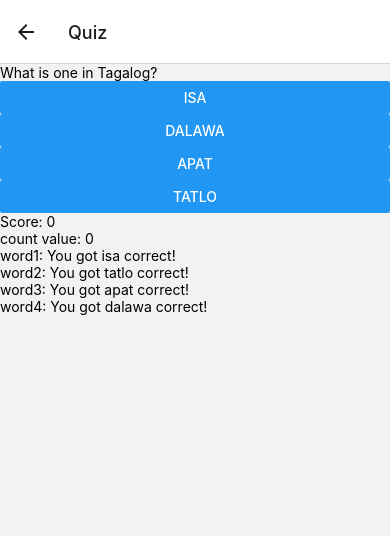
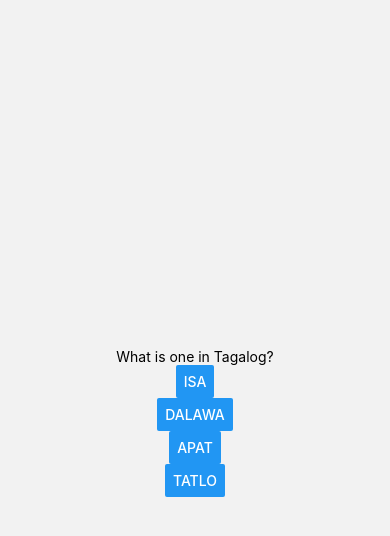
Before and after one commit to justingp45/MadaliStudy, a React Native app: screen /Quiz in a window 390 px wide. Shown: the top 536 px of the page. Built offline with nearby package versions, Linux system fonts and the light colour scheme.

Commit message:
made fix to Results Screen

```diff
--- a/src/navigation/Navigator.js
+++ b/src/navigation/Navigator.js
@@ -13,11 +13,11 @@ const Stack = createNativeStackNavigator();
 const AppNavigator = () => {
   return (
     <Stack.Navigator initialRouteName="Home">
-      <Stack.Screen name="Home" component={HomeScreen} />
-      <Stack.Screen name="Options" component={OptionsScreen} />
-      <Stack.Screen name="Topics" component={TopicScreen} />
-      <Stack.Screen name="Numbers1_4" component={NumbersWordsScreen} />
-      <Stack.Screen name="Quiz" component={QuizScreen} />
+      <Stack.Screen name="Home" component={HomeScreen} options={{ headerShown: false }} />
+      <Stack.Screen name="Options" component={OptionsScreen} options={{ headerShown: false }} />
+      <Stack.Screen name="Topics" component={TopicScreen} options={{ headerShown: false }} />
+      <Stack.Screen name="Numbers1_4" component={NumbersWordsScreen} options={{ headerShown: false }} />
+      <Stack.Screen name="Quiz" component={QuizScreen} options={{ headerShown: false }} />
       <Stack.Screen
         name="Results"
         component={ResultsScreen}
--- a/src/screens/QuizScreen.js
+++ b/src/screens/QuizScreen.js
@@ -61,23 +61,18 @@ function QuizScreen ({ navigation }) {
     nextQuestion = currentQuestion + 1;
     if (nextQuestion < questions.length) {
       setCurrentQuestion(nextQuestion);
-    } else {
+    }
+    if (count == questions.length) {
       navigation.navigate('Results', { score, word1, word2, word3, word4 })
     }
   };
 
   return (
-    <View>
+    <View style={{ flex: 1, alignItems: 'center', justifyContent: 'center' }}>
       <Text>{questions[currentQuestion].question}</Text>
       {questions[currentQuestion].options.map((option, index) => (
         <Button key={index} title={option} onPress={() => handleAnswer(option)} />
       ))}
-      <Text>Score: {score}</Text>
-      <Text>count value: {count}</Text>
-      <Text>word1: {word1}</Text>
-      <Text>word2: {word2}</Text>
-      <Text>word3: {word3}</Text>
-      <Text>word4: {word4}</Text>
     </View>
   );
 };
```
